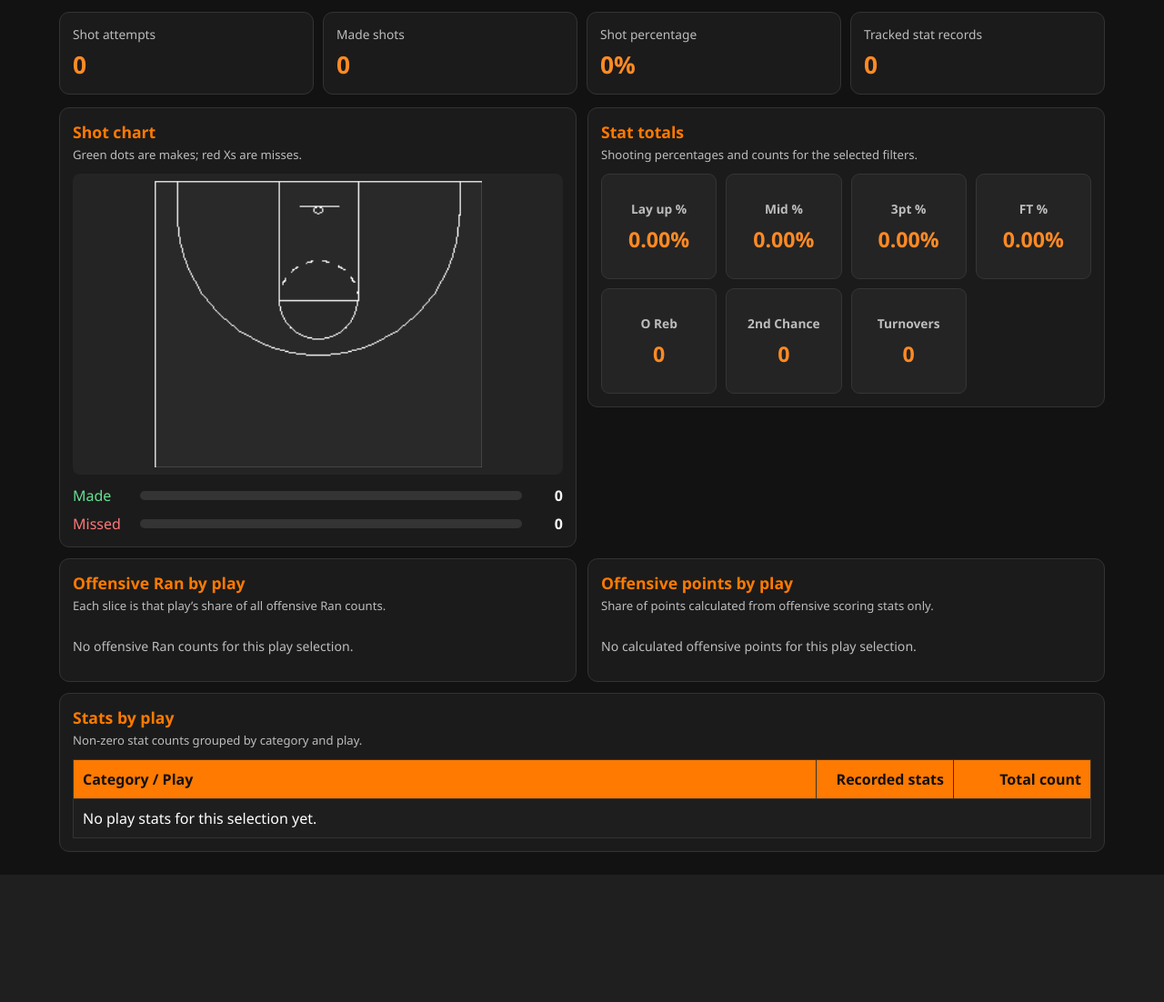
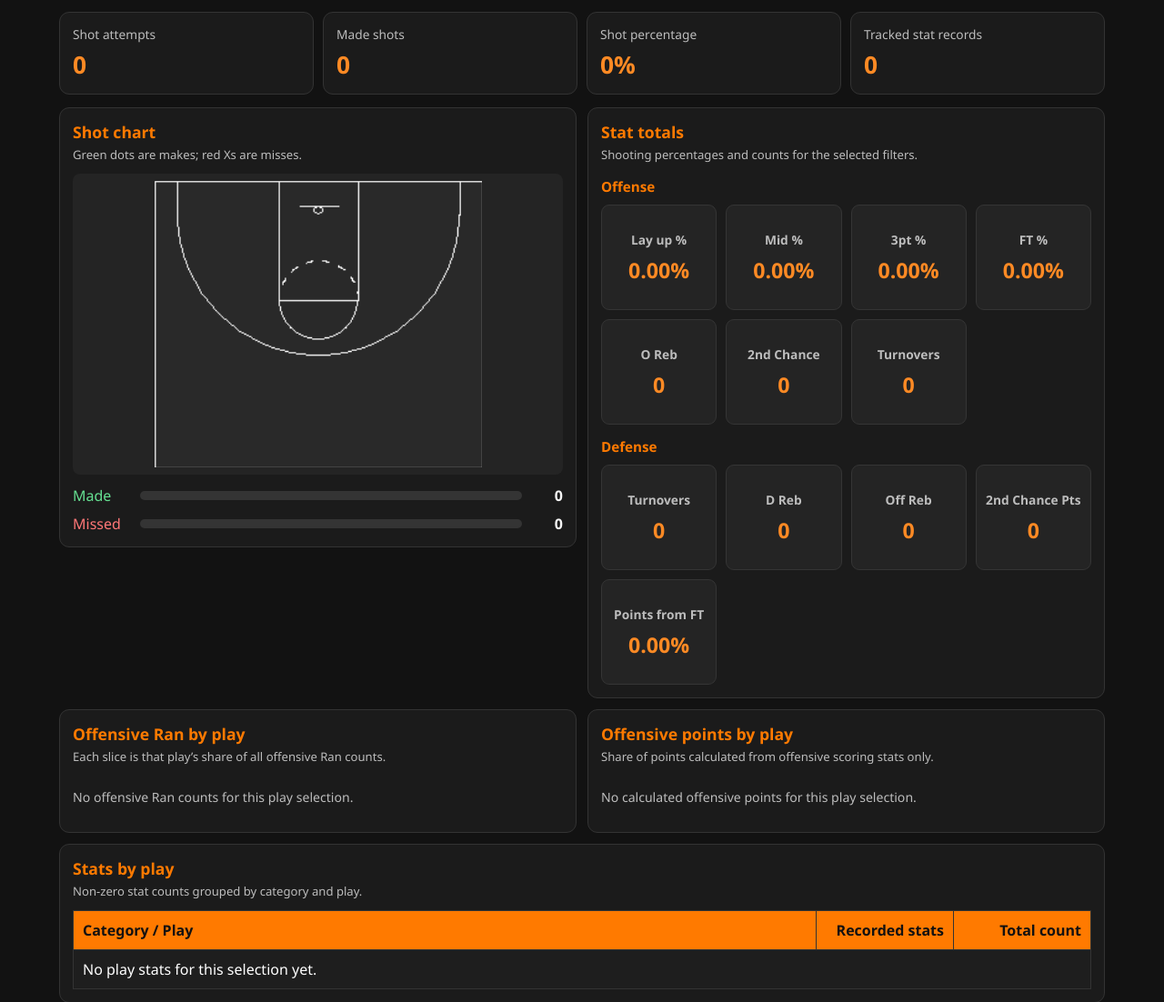
Before and after one commit to dsnedden19/playtrackerpwa, a Flask app: page /analytics in a window 1280 px wide. Shown: the part 220-1322 px from the top of the page at 91% size. Before the commit the page ends 1182 px from the top, so only its background shows below. Run offline with Flask 3, Linux system fonts and the light colour scheme; some libraries are stand-ins or nearby versions.

Commit message:
Add defensive analytics stat cards
Co-authored-by: Copilot App <223556219+Copilot@users.noreply.github.com>

```diff
--- a/static/style.css
+++ b/static/style.css
@@ -653,6 +653,13 @@ h1, h2, h3 {
     gap: 10px;
 }
 
+.stat-summary-heading {
+    grid-column: 1 / -1;
+    margin: 4px 0 0;
+    color: #ff7a00;
+    font-size: .95rem;
+}
+
 .stat-summary-card {
     display: grid;
     min-height: 90px;
--- a/static/sw.js
+++ b/static/sw.js
@@ -1,4 +1,4 @@
-const CACHE_NAME = "playtracker-v44";
+const CACHE_NAME = "playtracker-v45";
 
 // The install handler also precaches every generated category and play page
 // returned by /api/offline-urls.
--- a/templates/analytics.html
+++ b/templates/analytics.html
@@ -195,6 +195,12 @@
             { label: "FT %", made: ["FTM"], attempts: ["FTA"] }
         ];
         const STAT_COUNTS = ["O Reb", "2nd Chance", "Turnover"];
+        const DEFENSIVE_STAT_COUNTS = [
+            ["Turnover", "Turnovers"],
+            ["D Reb", "D Reb"],
+            ["Off Reb", "Off Reb"],
+            ["2nd Chance Pts", "2nd Chance Pts"]
+        ];
         let analyticsGames = [];
 
         function makeShotMarker(shot) {
@@ -379,14 +385,13 @@
         function renderStatAnalysis(games) {
             const selectedPlay = playSelect.value;
             const totals = new Map();
+            const offenseTotals = new Map();
+            const defenseTotals = new Map();
             const playRows = [];
             let recordCount = 0;
 
             games.forEach(({ playStats }) => {
                 playStats.forEach(record => {
-                    if (!matchesCategory(record.category)) {
-                        return;
-                    }
                     if (
                         selectedPlay !== "all" &&
                         String(record.play || "Unnamed play") !== selectedPlay
@@ -396,6 +401,25 @@
                     const counters = record.counters || {};
                     const nonzeroCounters = Object.entries(counters)
                         .filter(([, value]) => Number(value) > 0);
+                    const normalizedCategory = String(record.category || "")
+                        .trim()
+                        .toLowerCase();
+                    const categoryTotals = OFFENSIVE_CATEGORIES.has(normalizedCategory)
+                        ? offenseTotals
+                        : normalizedCategory === "defense"
+                            ? defenseTotals
+                            : null;
+                    if (categoryTotals) {
+                        nonzeroCounters.forEach(([counter, value]) => {
+                            categoryTotals.set(
+                                counter,
+                                (categoryTotals.get(counter) || 0) + Number(value)
+                            );
+                        });
+                    }
+                    if (!matchesCategory(record.category)) {
+                        return;
+                    }
                     if (nonzeroCounters.length) recordCount += 1;
                     const total = nonzeroCounters.reduce((sum, [counter, value]) => {
                         const count = Number(value) || 0;
@@ -416,27 +440,63 @@
             document.getElementById("stat-record-total").textContent = recordCount;
             const statChart = document.getElementById("stat-chart");
             statChart.replaceChildren();
-            const summaryCards = [
-                ...SHOOTING_PERCENTAGES.map(({ label, made, attempts }) => {
+            const showBoth = categorySelect.value === "all";
+            const summaryGroups = [];
+            if (categorySelect.value !== "Defense") {
+                summaryGroups.push({
+                    label: "Offense",
+                    totals: offenseTotals,
+                    cards: [
+                        ...SHOOTING_PERCENTAGES.map(({ label, made, attempts }) => ({
+                            label,
+                            made,
+                            attempts
+                        })),
+                        ...STAT_COUNTS.map(counter => ({
+                            label: counter === "Turnover" ? "Turnovers" : counter,
+                            count: counter
+                        }))
+                    ]
+                });
+            }
+            if (categorySelect.value !== "Offense") {
+                summaryGroups.push({
+                    label: "Defense",
+                    totals: defenseTotals,
+                    cards: [
+                        ...DEFENSIVE_STAT_COUNTS.map(([counter, label]) => ({
+                            label,
+                            count: counter
+                        })),
+                        { label: "Points from FT", made: ["FTM"], attempts: ["Points"] }
+                    ]
+                });
+            }
+            summaryGroups.forEach(group => {
+                if (showBoth) {
+                    const heading = document.createElement("h3");
+                    heading.className = "stat-summary-heading";
+                    heading.textContent = group.label;
+                    statChart.appendChild(heading);
+                }
+                group.cards.forEach(({ label, made, attempts, count }) => {
+                    const value = count
+                        ? group.totals.get(count) || 0
+                        : (() => {
                             const madeTotal = made.reduce(
-                        (sum, counter) => sum + (totals.get(counter) || 0),
+                                (sum, counter) =>
+                                    sum + (group.totals.get(counter) || 0),
                                 0
                             );
                             const attemptTotal = attempts.reduce(
-                        (sum, counter) => sum + (totals.get(counter) || 0),
+                                (sum, counter) =>
+                                    sum + (group.totals.get(counter) || 0),
                                 0
                             );
-                    return {
-                        label,
-                        value: `${(attemptTotal ? (madeTotal / attemptTotal) * 100 : 0).toFixed(2)}%`
-                    };
-                }),
-                ...STAT_COUNTS.map(counter => ({
-                    label: counter === "Turnover" ? "Turnovers" : counter,
-                    value: totals.get(counter) || 0
-                }))
-            ];
-            summaryCards.forEach(({ label, value }) => {
+                            return `${(
+                                attemptTotal ? (madeTotal / attemptTotal) * 100 : 0
+                            ).toFixed(2)}%`;
+                        })();
                     const card = document.createElement("article");
                     card.className = "stat-summary-card";
                     const title = document.createElement("span");
@@ -445,6 +505,7 @@
                     result.textContent = value;
                     card.append(title, result);
                     statChart.appendChild(card);
+                });
             });
 
             const rows = document.getElementById("play-stat-rows");
```
Lines whose indentation alone changed are shown as unchanged.
